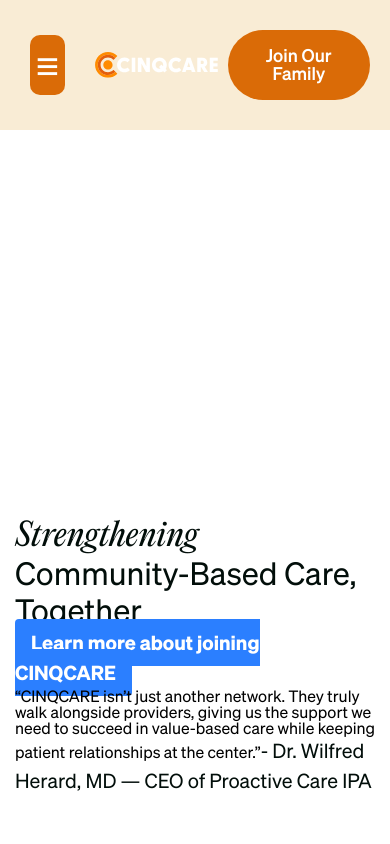
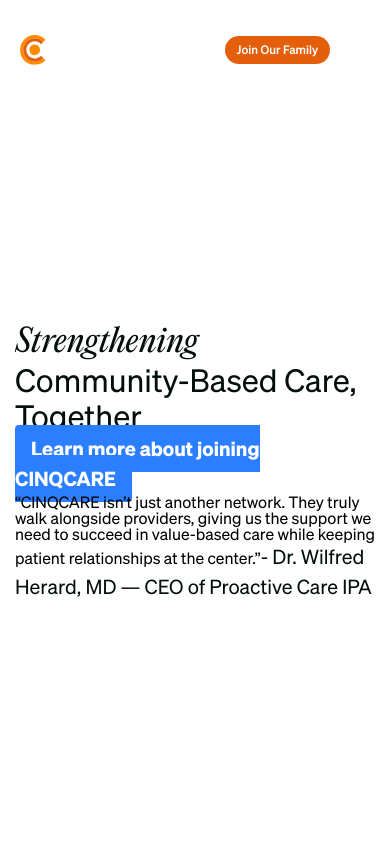
Before and after one commit to daymon-smith-cinq/cinqcare, a Next.js app: page /providers in a window 390 px wide. Shown: the top 844 px of the page. Built offline with nearby package versions, Linux system fonts and the light colour scheme.

Commit message:
responsive header

```diff
--- a/components/header/header.js
+++ b/components/header/header.js
@@ -3,10 +3,8 @@
 import Image from "next/image";
 import Logo from "../../public/cinqcare-logo.svg";
 import ReversedLogo from "../../public/cinqcare-logo-reverse.svg";
-import Button from "../button/button";
 
 const Header = ({ headerBg }) => {
-
 	// Dark bg
 	let bgColor = styles.light;
 	if (headerBg == "dark") {
@@ -18,11 +16,10 @@
 
 	// TODO: Add aria-expanded to menu dropdowns
 	const [ariaExpanded, setAria] = useState("false");
-    const toggleAriaExpanded = () => {
+	const toggleAriaExpanded = () => {
 		if (ariaExpanded !== "false") setAria("false");
 		else setAria("true");
 	};
-
 
 	return (
 		<>
@@ -32,8 +29,18 @@
 						<a href="/" className={styles.logo}>
 							<Image priority={true} src={logoSrc} alt="Cinqcare Logo" />
 						</a>
-						<label htmlFor="responsiveMenuToggle" className={styles.responsiveMenuToggleLabel}>Menu</label>
-						<input type="checkbox" id="responsiveMenuToggle" className={styles.responsiveMenuToggleInput}/>
+						<div className={styles.spacer}></div>
+						<label
+							htmlFor="responsiveMenuToggle"
+							className={styles.responsiveMenuToggleLabel}
+						>
+							Menu
+						</label>
+						<input
+							type="checkbox"
+							id="responsiveMenuToggle"
+							className={styles.responsiveMenuToggleInput}
+						/>
 						<nav id="nav" role="navigation" aria-label="Main">
 							<ul id="menu" className={styles.menu}>
 								<li
@@ -41,39 +48,47 @@
 									onMouseEnter={toggleAriaExpanded}
 									onMouseLeave={toggleAriaExpanded}
 								>
-									<a
-										aria-expanded={ariaExpanded}
-									>
-										Who We Serve
-									</a>
+									<a aria-expanded={ariaExpanded}>Who We Serve</a>
 									<ul className={styles.submenu}>
-										<li><a href="/providers">For Providers</a></li>
-										<li><a href="#">For Patients</a></li>
-										<li><a href="#">For Partners</a></li>
+										<li>
+											<a href="/providers">For Providers</a>
+										</li>
+										<li>
+											<a href="#">For Patients</a>
+										</li>
+										<li>
+											<a href="#">For Partners</a>
+										</li>
 									</ul>
 								</li>
 								<li className={styles.hasSubmenu}>
-									<a aria-expanded="false">
-										Our Services
-									</a>
+									<a aria-expanded="false">Our Services</a>
 									<ul className={styles.submenu}>
-										<li><a href="#">Grace at Home</a></li>
-										<li><a href="#">CINQCARE for Moms</a></li>
-										<li><a href="#">Care Medical Practice</a></li>
+										<li>
+											<a href="#">Grace at Home</a>
+										</li>
+										<li>
+											<a href="#">CINQCARE for Moms</a>
+										</li>
+										<li>
+											<a href="#">Care Medical Practice</a>
+										</li>
 									</ul>
 								</li>
-								<li><a href="#">Community</a></li>
-								<li><a href="#">About</a></li>
+								<li>
+									<a href="#">Community</a>
+								</li>
+								<li>
+									<a href="#">About</a>
+								</li>
 							</ul>
 						</nav>
-						<Button
-							link="#"
-							text="Join Our Family"
-						/>
+						<a className={styles.menu_cta} href="#">
+							Join Our Family
+						</a>
 					</div>
 				</div>
 			</header>
-			<div id="sticky-spacer" className={styles.sticky}></div>
 		</>
 	);
 };
--- a/components/header/header.module.scss
+++ b/components/header/header.module.scss
@@ -1,4 +1,3 @@
-
 @use "./styles/abstracts" as *;
 
 .no_scroll {
@@ -6,26 +5,29 @@
 }
 
 .header {
+	position: absolute;
+	width: 100%;
 	color: $black;
-	background-color: $sand;
+	z-index: 3;
 
 	&.dark .headerNav nav > ul.menu {
-
 		@include respond-to("tablet-landscape") {
-			background-color: $blur-bg-dark;
-
-			&::before {
-				border-bottom-color: $blur-bg-dark;
-			}
 		}
 
 		> li {
 			a {
 				color: $white;
+				user-select: none;
+				transition: 0.2s linear;
+
+				&:hover {
+					color: #da6b07;
+				}
 			}
 
 			ul.submenu {
-				background-color: $blur-bg-dark;
+				backdrop-filter: blur(30px);
+				-webkit-backdrop-filter: blur(30px);
 			}
 		}
 	}
@@ -41,15 +43,64 @@
 			justify-content: flex-start;
 		}
 
+		// @include respond-to("mobile-landscape") {
+		// 	padding: 20px 0;
+		// }
+
 		.logo {
 			@include respond-to("tablet-landscape") {
-				order: 2;
-				flex-grow: 5;
+				order: 0;
 				margin-left: 20px;
+			}
+			@include respond-to("mobile-landscape") {
+				width: 140px;
+				margin-left: 0;
+			}
+			@include respond-to(360px) {
+				width: 100px;
 			}
 		}
 
-		> a {
+		.spacer {
+			display: none;
+			@include respond-to("tablet-landscape") {
+				order: 1;
+				display: flex;
+				flex-grow: 5;
+			}
+		}
+
+		/* CTA Button */
+		.menu_cta {
+			display: flex;
+			appearance: none;
+			width: fit-content;
+			padding: toem(15px) toem(32px);
+			font-size: toem(18px);
+			border-radius: 9999px;
+			line-height: 1;
+			text-align: center;
+			font-weight: 500;
+			transition: background-color 0.25s ease;
+			color: $white;
+			background-color: $dark-orange;
+			&:hover {
+				background-color: $orange;
+			}
+
+			@include respond-to("tablet-landscape") {
+				order: 2;
+			}
+			@include respond-to("mobile-landscape") {
+				font-size: 14px;
+			}
+			@include respond-to("mobile") {
+				font-size: 12px;
+				padding: 8px 12px;
+			}
+		}
+
+		> label {
 			@include respond-to("tablet-landscape") {
 				order: 3;
 			}
@@ -88,7 +139,7 @@
 					@include respond-to("tablet-landscape") {
 						position: static;
 						display: block;
-
+						min-width: unset;
 					}
 
 					li a {
@@ -98,7 +149,6 @@
 
 						@include respond-to("tablet-landscape") {
 							font-size: 16px;
-
 						}
 					}
 				}
@@ -110,34 +160,25 @@
 
 			@include respond-to("tablet-landscape") {
 				position: absolute;
-				left: 20px;
+				right: 35px;
 				top: 110px;
 				display: none;
 				opacity: 0;
 				width: 50%;
+				width: fit-content;
 				height: auto;
 				padding: 20px;
-				background-color: $blur-bg;
-				backdrop-filter: $blur;
-				-webkit-backdrop-filter: $blur;
 				border-radius: $br;
+				backdrop-filter: blur(60px);
+				-webkit-backdrop-filter: blur(60px);
 				z-index: 9;
-
-				&::before {
-					content: '';
-					position: absolute;
-					top: -20px;
-					left: 30px;
-					display: block;
-					width: 0;
-					height: 0;
-					border: 10px solid transparent;
-					border-bottom-color: $blur-bg;
-					backdrop-filter: $blur;
-					-webkit-backdrop-filter: $blur;
-				}
 			}
 
+			@include respond-to("mobile-landscape") {
+				top: 80px;
+				right: 20px;
+				//width: calc(100% - 40px);
+			}
 		}
 
 		.responsiveMenuToggleInput {
@@ -155,7 +196,6 @@
 			display: none;
 
 			@include respond-to("tablet-landscape") {
-				order: 1;
 				display: block;
 				width: 60px;
 				height: 60px;
@@ -167,9 +207,10 @@
 				-moz-user-select: none;
 				-ms-user-select: none;
 				user-select: none;
+				z-index: 99;
 
 				&:before {
-					content: '\2261';
+					content: "\2261";
 					display: block;
 					width: 100%;
 					height: 100%;
@@ -178,17 +219,31 @@
 					line-height: 60px;
 					text-align: center;
 					color: $white;
-					background-color: $button--primary;
-					border-radius: $br;
-					margin-right: 0.5em;
 				}
 
 				&:hover::before {
-					background-color: $dark-orange;
+					color: $dark-orange;
+				}
+			}
+
+			@include respond-to("mobile-landscape") {
+				width: 30px;
+				height: 40px;
+
+				&:before {
+					line-height: 38px;
+				}
+			}
+
+			@include respond-to("mobile") {
+				width: 30px;
+				height: 40px;
+
+				&:before {
+					line-height: 35px;
 				}
 			}
 		}
-
 	}
 }
 
```
